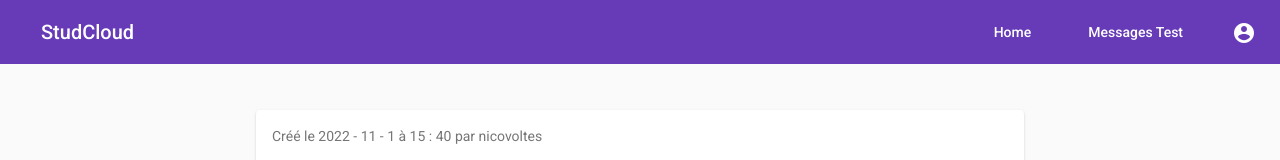
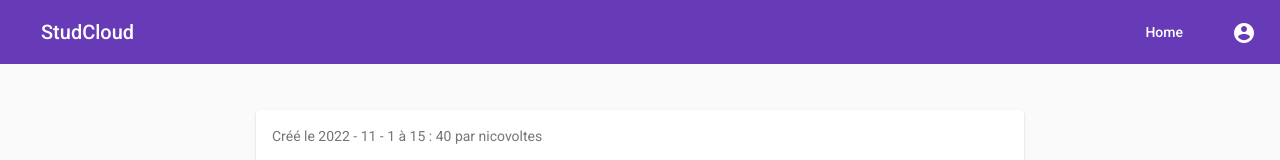
Before and after one commit to NicolasR64/studcloud-front, an Angular app: page /home in a window 1280 px wide. Shown: the top 160 px of the page. Built offline with nearby package versions, Linux system fonts and the light colour scheme.

Commit message:
remove useless link

```diff
--- a/src/app/toolbars/toolbars.component.html
+++ b/src/app/toolbars/toolbars.component.html
@@ -5,9 +5,6 @@
         <span class="spacer"></span>
         <span class="sidenav-link">
           <a mat-button [routerLink]="['/home']">Home</a>
-        </span>
-        <span class="sidenav-link">
-          <a mat-button [routerLink]="['/topic', 1]">Test messages</a>
         </span>
         <span class="sidenav-link" *ngIf="!isConnected">
           <a mat-button  [routerLink]="['/registration']">Enregistrement</a>
@@ -28,7 +25,6 @@
             <span class="title">StudCloud</span>
             <span class="spacer"></span>
             <span class="navbar-link"><a  mat-button [routerLink]="['/home']">Home</a></span>
-            <span class="navbar-link"><a  mat-button [routerLink]="['/topic', 1]">Messages Test</a></span>
             <span class="navbar-link">
               <a *ngIf="!isConnected" [routerLink]="['/registration']">
                 <button mat-icon-button class="buttonNavBar" aria-label="Permet de s'enregistrer ou de se connecter">
```
